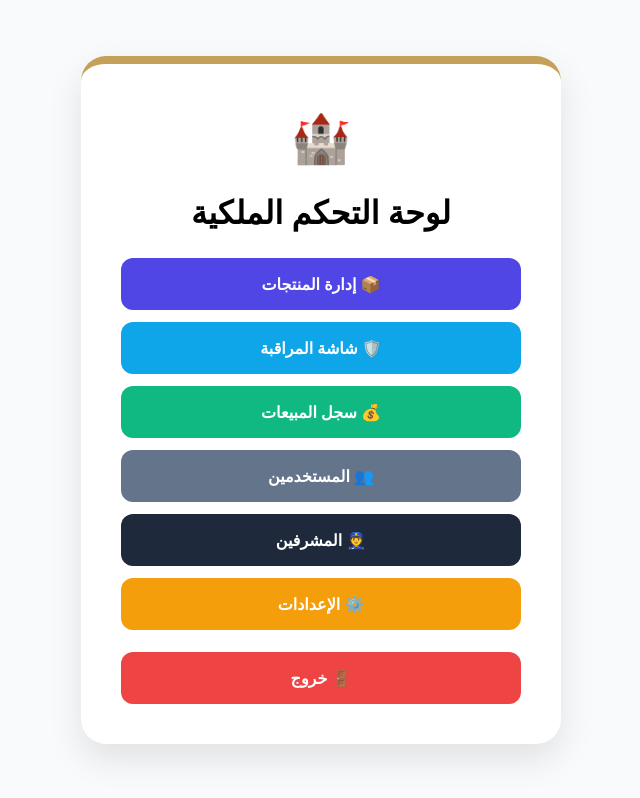
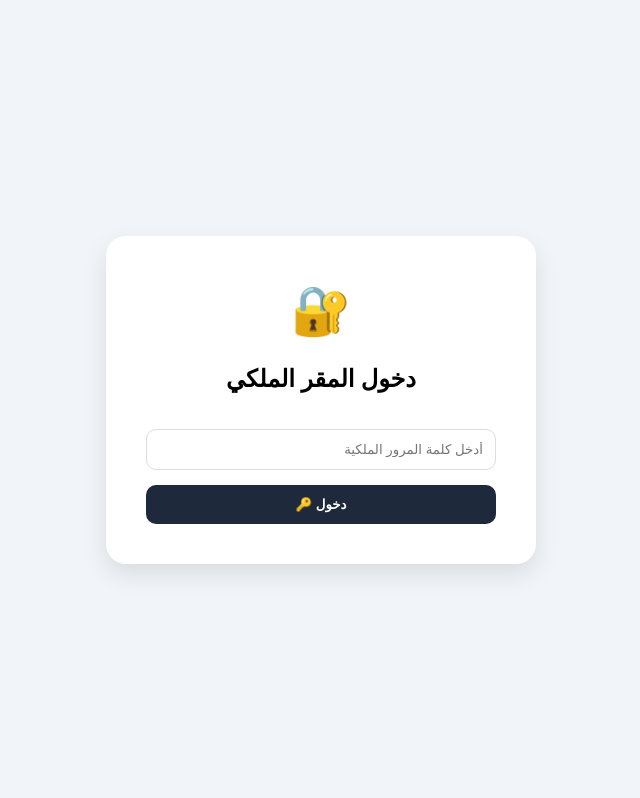
Before and after one commit to upssa22/my-store, a website: page admin.html in a window 1280 px wide. Shown: the whole page, without its empty margins (319-959 px from the left). Drawn offline with Linux system fonts and the light colour scheme.

Commit message:
Update admin.html

```diff
--- a/admin.html
+++ b/admin.html
@@ -1,30 +1,47 @@
 <!DOCTYPE html>
 <html lang="ar" dir="rtl">
 <head>
-    <meta charset="UTF-8"><title>لوحة التحكم | المقر الملكي 👑</title>
+    <meta charset="UTF-8">
+    <title>دخول الإدارة | المقر الملكي 👑</title>
     <style>
-        :root { --royal-blue: #1e293b; --royal-gold: #c5a059; --bg: #f8fafc; }
-        body { font-family: 'Segoe UI', sans-serif; background: var(--bg); display: flex; align-items: center; justify-content: center; min-height: 100vh; margin: 0; direction: rtl; }
-        .admin-box { background: white; padding: 40px; border-radius: 25px; box-shadow: 0 15px 35px rgba(0,0,0,0.1); text-align: center; width: 400px; border-top: 8px solid var(--royal-gold); }
-        .menu-grid { display: grid; grid-template-columns: 1fr; gap: 12px; margin-top: 25px; }
-        .menu-item { text-decoration: none; padding: 15px; border-radius: 12px; font-weight: bold; color: white; display: flex; align-items: center; justify-content: center; gap: 10px; transition: 0.3s; }
-        .products { background: #4f46e5; } .monitor { background: #0ea5e9; } .sales { background: #10b981; } .settings { background: #64748b; }
-        .menu-item:hover { transform: translateY(-3px); opacity: 0.9; }
+        :root { --blue: #1e293b; --gold: #c5a059; }
+        body { font-family: 'Segoe UI', sans-serif; background: #f1f5f9; display: flex; align-items: center; justify-content: center; height: 100vh; margin: 0; }
+        .login-card { background: white; padding: 40px; border-radius: 20px; box-shadow: 0 10px 25px rgba(0,0,0,0.1); text-align: center; width: 350px; }
+        input { width: 100%; padding: 12px; margin: 15px 0; border: 1px solid #ddd; border-radius: 10px; box-sizing: border-box; }
+        button { background: var(--blue); color: white; border: none; padding: 12px 30px; border-radius: 10px; cursor: pointer; font-weight: bold; width: 100%; }
+        .menu-grid { display: none; grid-template-columns: 1fr 1fr; gap: 10px; margin-top: 20px; }
+        .menu-btn { text-decoration: none; padding: 20px 10px; border-radius: 12px; color: white; font-size: 0.9rem; font-weight: bold; }
     </style>
 </head>
 <body>
-    <div class="admin-box">
-        <div style="font-size: 3rem;">🏰</div>
-        <h1>لوحة التحكم الملكية</h1>
-        <div class="menu-grid">
-            <a href="admin-products.html" class="menu-item products">📦 إدارة المنتجات</a>
-            <a href="admin-messages.html" class="menu-item monitor">🛡️ شاشة المراقبة</a>
-            <a href="admin-sales.html" class="menu-item sales">💰 سجل المبيعات</a>
-            <a href="admin-users.html" class="menu-item settings">👥 المستخدمين</a>
-            <a href="admin-staff.html" class="menu-item settings" style="background:#1e293b">👮 المشرفين</a>
-            <a href="admin-settings.html" class="menu-item settings" style="background:#f59e0b">⚙️ الإعدادات</a>
-            <a href="index.html" class="menu-item" style="background:#ef4444; margin-top:10px;">🚪 خروج</a>
+    <div class="login-card" id="login-box">
+        <div style="font-size: 3rem;">🔐</div>
+        <h2>دخول المقر الملكي</h2>
+        <input type="password" id="pass" placeholder="أدخل كلمة المرور الملكية">
+        <button onclick="checkPass()">دخول 🔑</button>
+    </div>
+
+    <div class="login-card" id="main-menu" style="display:none; width: 500px;">
+        <h2>🏰 لوحة التحكم المركزية</h2>
+        <div class="menu-grid" style="display: grid;">
+            <a href="admin-products.html" class="menu-btn" style="background:#4f46e5;">📦 المنتجات</a>
+            <a href="admin-messages.html" class="menu-btn" style="background:#0ea5e9;">📬 المراقبة</a>
+            <a href="admin-sales.html" class="menu-btn" style="background:#10b981;">💰 المبيعات</a>
+            <a href="admin-users.html" class="menu-btn" style="background:#6366f1;">👥 المستخدمين</a>
+            <a href="admin-staff.html" class="menu-btn" style="background:#1e293b;">👮 المشرفين</a>
+            <a href="admin-settings.html" class="menu-btn" style="background:#f59e0b;">⚙️ الإعدادات</a>
+            <a href="admin-whitelist.html" class="menu-btn" style="background:#c5a059;">🛡️ القائمة البيضاء</a>
         </div>
     </div>
+
+    <script>
+        function checkPass() {
+            const p = document.getElementById('pass').value;
+            if(p === "1234") { // غير كلمة المرور هنا
+                document.getElementById('login-box').style.display = 'none';
+                document.getElementById('main-menu').style.display = 'block';
+            } else { alert("كلمة المرور خاطئة يا ملك!"); }
+        }
+    </script>
 </body>
 </html>
```
